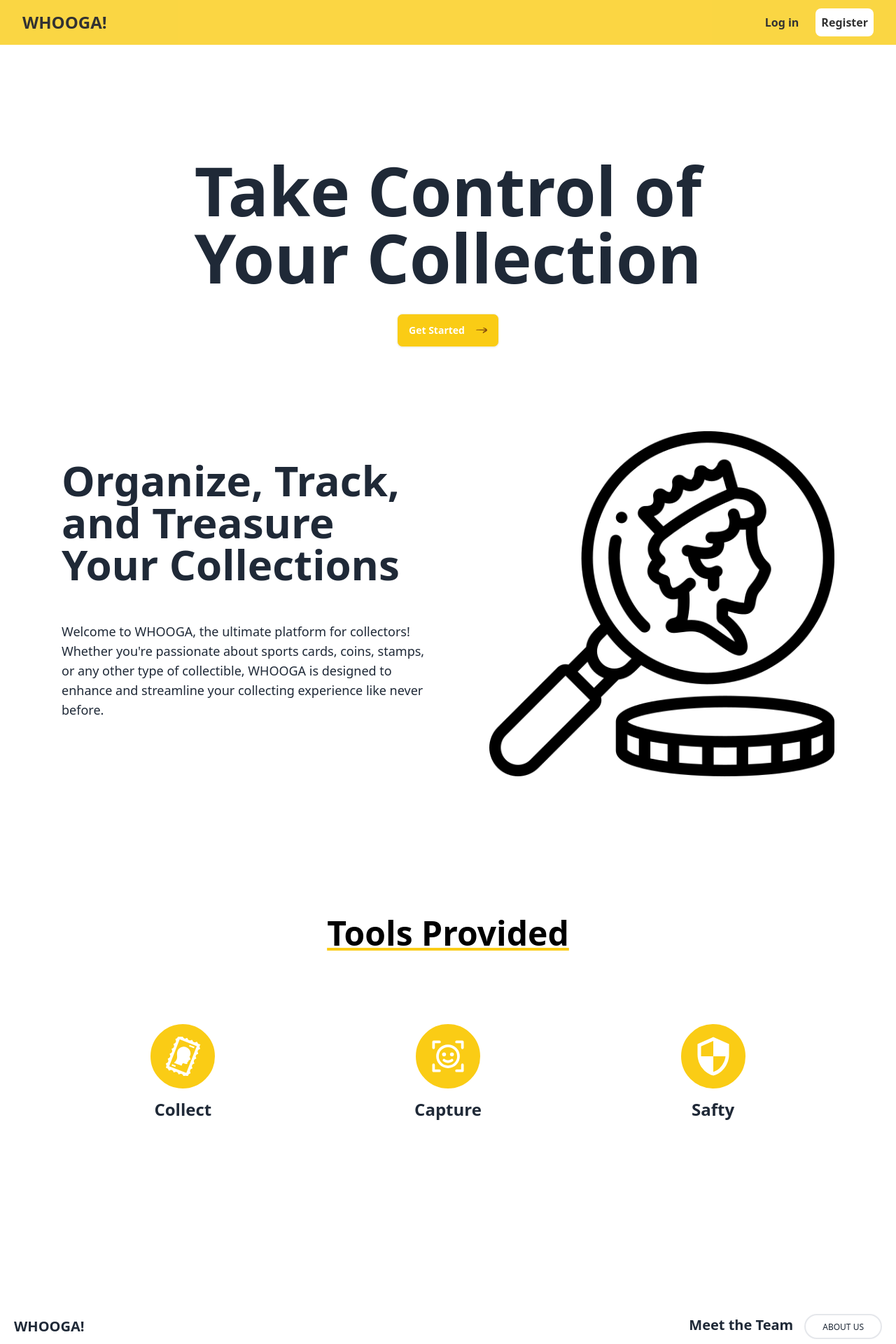
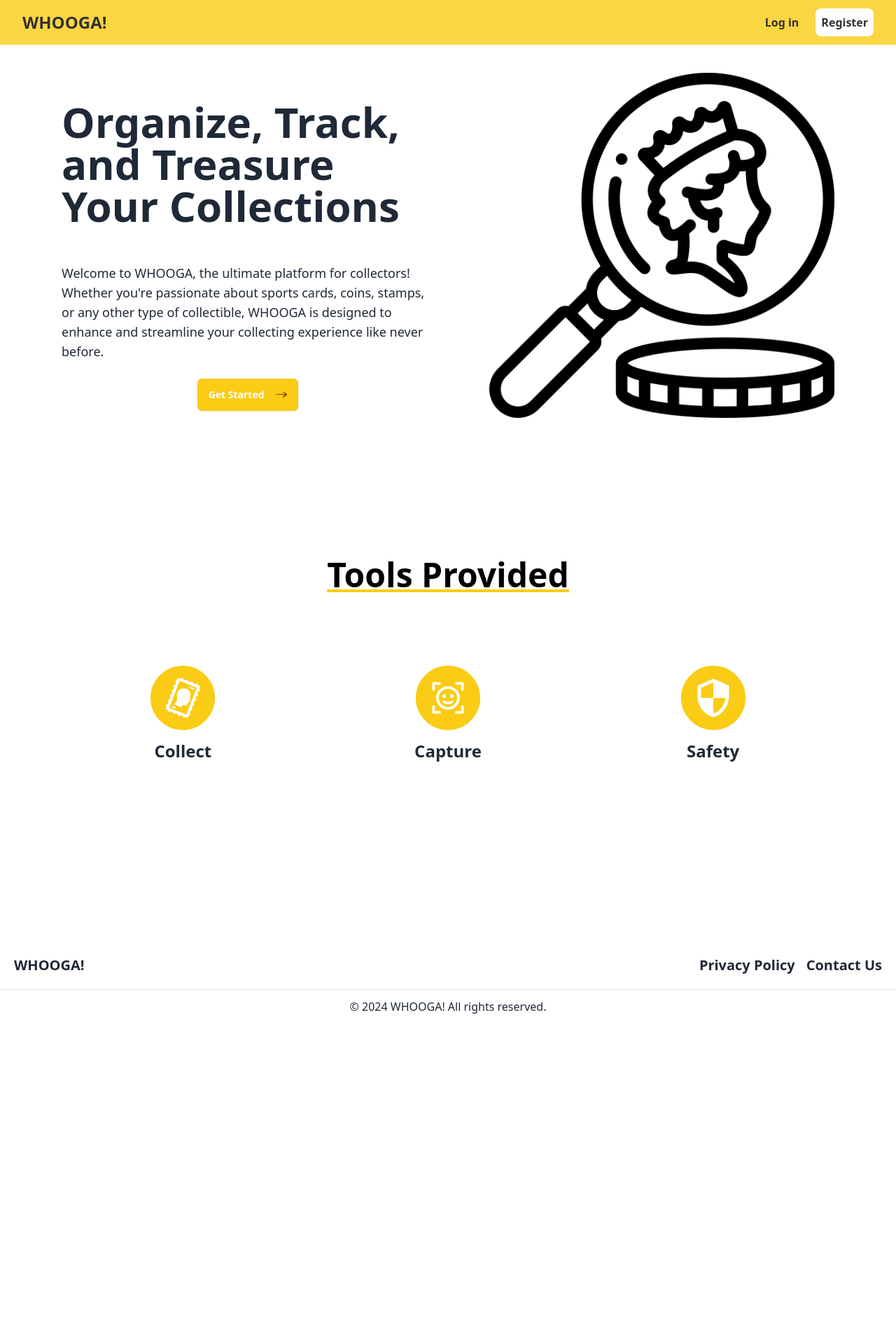
Before and after one commit to Whooga-MERN/Whooga-MERN, a React (Vite) app in the folder client/: page / in a window 1280 px wide. Shown: the top 1920 px of the page at 70% size. After the commit the page ends 1482 px from the top, so only its background shows below. Built offline with nearby package versions, Linux system fonts and the light colour scheme; what @aws-amplify/ui-react, aws-amplify would draw is missing.

Commit message:
"Updated home page layout, linked Privacy Policy in Message Signup, and footer improvements"

```diff
--- a/client/src/Components/Footer.tsx
+++ b/client/src/Components/Footer.tsx
@@ -1,28 +1,26 @@
+import { Link } from 'react-router-dom';
 
 export default function Footer(): JSX.Element {
   return (
     <footer className="text-center my-5 mt-24">
       <div className="container p-5 mx-auto">
-                <div className="">
-                    <span className="flex items-center justify-between w-full">
+        <div className="flex items-center justify-between w-full">
           <span className="text-xl font-bold">WHOOGA!</span>
-                        <span className="text-xl font-bold">Meet the Team
-                            <button
-                                type="button"
-                                className="ml-4 inline-block rounded-full border-2 -50 px-6 pb-[6px] pt-2 text-xs font-medium uppercase leading-normal transition duration-150 ease-in-out hover:border-yellow-400 hover:bg-neutral-900 hover:bg-opacity-80 hover:text-neutral-900 focus:border-neutral-100 focus:text-neutral-100 focus:outline-none focus:ring-0 active:border-neutral-200 active:text-neutral-200 dark:hover:bg-neutral-100 dark:hover:bg-opacity-10">
-                                About us
-                            </button>
-                            </span>
-                    </span>
+          <div className="flex space-x-4 text-xl font-bold">
+            <Link to="/privacypolicy" className="hover:underline">
+              Privacy Policy
+            </Link>
+            <Link to="/contactus" className="hover:underline">
+              Contact Us
+            </Link>
+          </div>
         </div>
       </div>
 
-            {/* <!--Copyright section--> */}
+      {/* Copyright section */}
       <hr />
-            <div
-                className="p-3 text-center">
-                © 2024 Copyright:
-                Whooga! All rights reserved.
+      <div className="p-3 text-center">
+        © 2024 WHOOGA! All rights reserved.
       </div>
     </footer>
   );
--- /dev/null
+++ b/client/src/Pages/contactus.tsx
@@ -0,0 +1,24 @@
+export default function ContactUs() {
+    return (
+      <div className="relative max-w-6xl mx-auto px-4 sm:px-6 py-16">
+        <div className="text-center">
+          <h1 className="text-6xl font-bold mb-8">Get in Touch with Us</h1>
+          <p className="text-lg mb-6">
+            We’re here to help! If you have any questions, suggestions, or feedback, please feel free to reach out to us.
+          </p>
+          <p className="text-lg mb-6">
+            You can email us directly at:
+            <a
+              href="mailto:heinrich@ucf.edu"
+              className="text-yellow-500 hover:text-yellow-600 font-semibold ml-1"
+            >
+              heinrich@ucf.edu
+            </a>
+          </p>
+          <p className="text-lg">
+            We look forward to hearing from you and will get back to you as soon as possible!
+          </p>
+        </div>
+      </div>
+    );
+  }
--- a/client/src/Pages/home.tsx
+++ b/client/src/Pages/home.tsx
@@ -3,19 +3,30 @@ import { GiPostStamp } from "react-icons/gi";
 import { PiScanSmiley } from "react-icons/pi";
 import { MdSecurity } from "react-icons/md";
 
-export default function home() {
+export default function Home() {
   return (
     <>
-      {/* TOP */}
-      <div className="relative">
-        <div className="max-w-6xl mx-auto px-4 sm:px-6">
-          <div className="pt-28 pb-16 md:pt-40 md:pb-20">
-            {/* Hero content */}
-            <div className="max-w-3xl mx-auto text-center">
-              <p className="text-6xl md:text-7xl lg:text-8xl  mb-8 font-semibold text-opacity-85">
-                Take Control of Your Collection
-              </p>
-              <div>
+      {/* DETAIL */}
+      <div className="max-w-6xl mx-auto px-4 sm:px-6">
+        <div className="py-10 md:py-18">
+          {/* Section content */}
+          <div className="max-w-xl mx-auto md:max-w-none flex flex-col md:flex-row md:space-x-8 lg:space-x-16 xl:space-x-20 space-y-8 space-y-reverse md:space-y-0">
+            {/* Keep collection in hand */}
+            <div className="md:w-7/12 lg:w-1/2 order-1 md:order-none">
+              <div className="pt-10">
+                <h1 className="pb-10 font-cabinet-grotesk text-6xl font-extrabold mb-3">
+                  Organize, Track, and Treasure Your Collections
+                </h1>
+                <p className="text-lg">
+                  Welcome to WHOOGA, the ultimate platform for collectors!
+                  Whether you're passionate about sports cards, coins, stamps,
+                  or any other type of collectible, WHOOGA is designed to
+                  enhance and streamline your collecting experience like never
+                  before.
+                </p>
+              </div>
+              {/* Move Get Started Button Here */}
+              <div className="mt-6 text-center">
                 <Link
                   className="btn inline-flex items-center text-white bg-yellow-400 hover:bg-yellow-500 group"
                   to="/auth"
@@ -32,31 +43,6 @@ export default function home() {
                     </svg>
                   </span>
                 </Link>
-              </div>
-            </div>
-          </div>
-        </div>
-      </div>
-      {/* TOP END */}
-
-      {/* DETAIL */}
-      <div className="max-w-6xl mx-auto px-4 sm:px-6">
-        <div className="py-10 md:py-18">
-          {/* Section content */}
-          <div className="max-w-xl mx-auto md:max-w-none flex flex-col md:flex-row md:space-x-8 lg:space-x-16 xl:space-x-20 space-y-8 space-y-reverse md:space-y-0">
-            {/* keep collection in hand */}
-            <div className="md:w-7/12 lg:w-1/2 order-1 md:order-none">
-              <div className="pt-10">
-                <h1 className="pb-10 font-cabinet-grotesk text-6xl font-extrabold mb-3">
-                  Organize, Track, and Treasure Your Collections
-                </h1>
-                <p className="text-lg">
-                  Welcome to WHOOGA, the ultimate platform for collectors!
-                  Whether you're passionate about sports cards, coins, stamps,
-                  or any other type of collectible, WHOOGA is designed to
-                  enhance and streamline your collecting experience like never
-                  before.
-                </p>
               </div>
             </div>
 
@@ -113,7 +99,7 @@ export default function home() {
                   <MdSecurity />
                 </div>
                 <h3 className="font-cabinet-grotesk font-bold text-2xl">
-                  Safty
+                  Safety
                 </h3>
               </div>
             </div>
--- a/client/src/Pages/message_signup.tsx
+++ b/client/src/Pages/message_signup.tsx
@@ -1,3 +1,5 @@
+import { Link } from 'react-router-dom';
+
 export default function MessageSignup() {
   return (
     <>
@@ -88,9 +90,9 @@ export default function MessageSignup() {
               <br/>
               <br/>
 
-              <a href="#" className="font-semibold leading-6 text-yellow-600 hover:text-yellow-500">
-               View our Privacy Policy and Terms of Service.
-              </a>
+              <Link to="/privacypolicy" className="font-semibold leading-6 text-yellow-600 hover:text-yellow-500">
+                View our Privacy Policy and Terms of Service.
+              </Link>
             </p>
 
 
--- /dev/null
+++ b/client/src/Pages/privacypolicy.tsx
@@ -0,0 +1,23 @@
+export default function PrivacyPolicy() {
+  return (
+    <div className="relative max-w-6xl mx-auto px-4 sm:px-6 py-16">
+      <div className="text-center">
+        <h1 className="text-6xl font-bold mb-8">Privacy Policy</h1>
+        <p className="text-lg mb-6">
+          At WHOOGA, we are committed to protecting your privacy. This Privacy Policy outlines the types of information we collect and how we use, disclose, and safeguard your data.
+        </p>
+        <p className="text-lg mb-6">
+          For a detailed explanation of our practices, please read our full privacy policy document.
+        </p>
+        <a
+          href="https://www.privacypolicies.com/live/d4145c3c-3a02-40f8-9fff-300b2d498186"
+          target="_blank"
+          rel="noopener noreferrer"
+          className="bg-yellow-400 text-black font-bold py-2 px-4 rounded-md hover:bg-yellow-500"
+        >
+          Read Full Privacy Policy
+        </a>
+      </div>
+    </div>
+  );
+}
--- a/client/src/main.tsx
+++ b/client/src/main.tsx
@@ -20,6 +20,9 @@ import UploadCollection2 from "./Pages/upload_collection_csv_page2.tsx";
 import Profile from "./Pages/profile.tsx";
 import MessageSignup from "./Pages/message_signup.tsx";
 import Wishlist from "./Pages/wishlist.tsx";
+import PrivacyPolicy from "./Pages/privacypolicy.tsx";
+import ContactUs from "./Pages/contactus.tsx";
+
 
 import "./custom-amplify-styles.css";
 import { QueryClient, QueryClientProvider } from "react-query";
@@ -48,6 +51,10 @@ createRoot(document.getElementById("root")!).render(
           <Route path="/login" element={<Login />} />
           <Route path="/auth" element={<Authentication />} />
           <Route path="/message_signup" element={<MessageSignup />} />
+
+          {/* new routes for the Privacy Policy and Contact Us pages */}
+          <Route path="/privacypolicy" element={<PrivacyPolicy />} />
+          <Route path="/contactus" element={<ContactUs />} />
 
           {/* authenticated routes */}
           <Route
```
Lines whose indentation alone changed are shown as unchanged.
